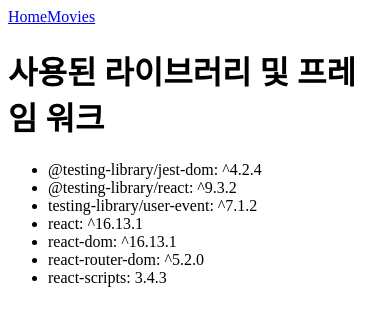
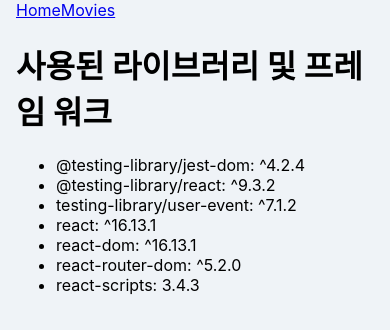
Before and after one commit to sejoonkim/movie_introduction, a React (Create React App) app: page / in a window 390 px wide. Shown: the top 330 px of the page. Built offline with nearby package versions, Linux system fonts and the light colour scheme.

Commit message:
style: Add responsive style component

```diff
--- a/package.json
+++ b/package.json
@@ -10,7 +10,8 @@
     "react": "^16.13.1",
     "react-dom": "^16.13.1",
     "react-router-dom": "^5.2.0",
-    "react-scripts": "3.4.3"
+    "react-scripts": "3.4.3",
+    "styled-components": "^5.2.0"
   },
   "scripts": {
     "start": "react-scripts start",
--- /dev/null
+++ b/src/App.css
@@ -0,0 +1,37 @@
+* {
+  box-sizing: border-box;
+}
+
+body {
+  margin: 0;
+  padding: 0;
+  font-family: -apple-system, BlinkMacSystemFont, "Segoe UI", Roboto, Oxygen,
+    Ubuntu, Cantarell, "Open Sans", "Helvetica Neue", sans-serif;
+  background-color: #eff3f7;
+  height: 100%;
+}
+
+.container {
+  height: 100%;
+  display: flex;
+  align-items: center;
+  flex-direction: column;
+}
+
+.movies {
+  display: flex;
+  flex-direction: column;
+  align-items: center;
+  flex-wrap: wrap;
+  width: 100%;
+}
+
+.movie {
+  display: flex;
+  justify-content: center;
+  align-items: center;
+}
+
+.home {
+  margin-left: 20px;
+}
--- a/src/App.js
+++ b/src/App.js
@@ -4,15 +4,33 @@ import Home from "./pages/Home";
 import Movies from "./pages/Movies";
 import Movie from "./pages/Movie";
 import Navigation from "./components/Navigation";
+import "./App.css";
+import styled from "styled-components";
+
+const ResponsiveBlock = styled.div`
+  padding-left: 1rem;
+  padding-right: 1rem;
+  width: 1024px;
+  margin: 0 auto;
+
+  @media (max-width: 1024px) {
+    width: 768px;
+  }
+  @media (max-width: 768px) {
+    width: 100%;
+  }
+`;
 
 function App() {
   return (
+    <ResponsiveBlock>
       <BrowserRouter>
         <Navigation />
         <Route path="/" exact={true} component={Home} />
         <Route path="/movies" component={Movies} />
         <Route path="/movie/:id" component={Movie} />
       </BrowserRouter>
+    </ResponsiveBlock>
   );
 }
 
--- a/src/components/MovieBlock.css
+++ b/src/components/MovieBlock.css
@@ -4,10 +4,10 @@
   justify-content: space-between;
   text-decoration: none;
   color: inherit;
-  width: 45%;
   background-color: white;
   margin-bottom: 70px;
   padding: 20px;
+  width: 90%;
   font-weight: 300;
   padding: 20px;
   border-radius: 5px;
```
Also changed, not shown: 1 other file (tests, documents, lock files or other folders). Lines whose indentation alone changed are shown as unchanged.
